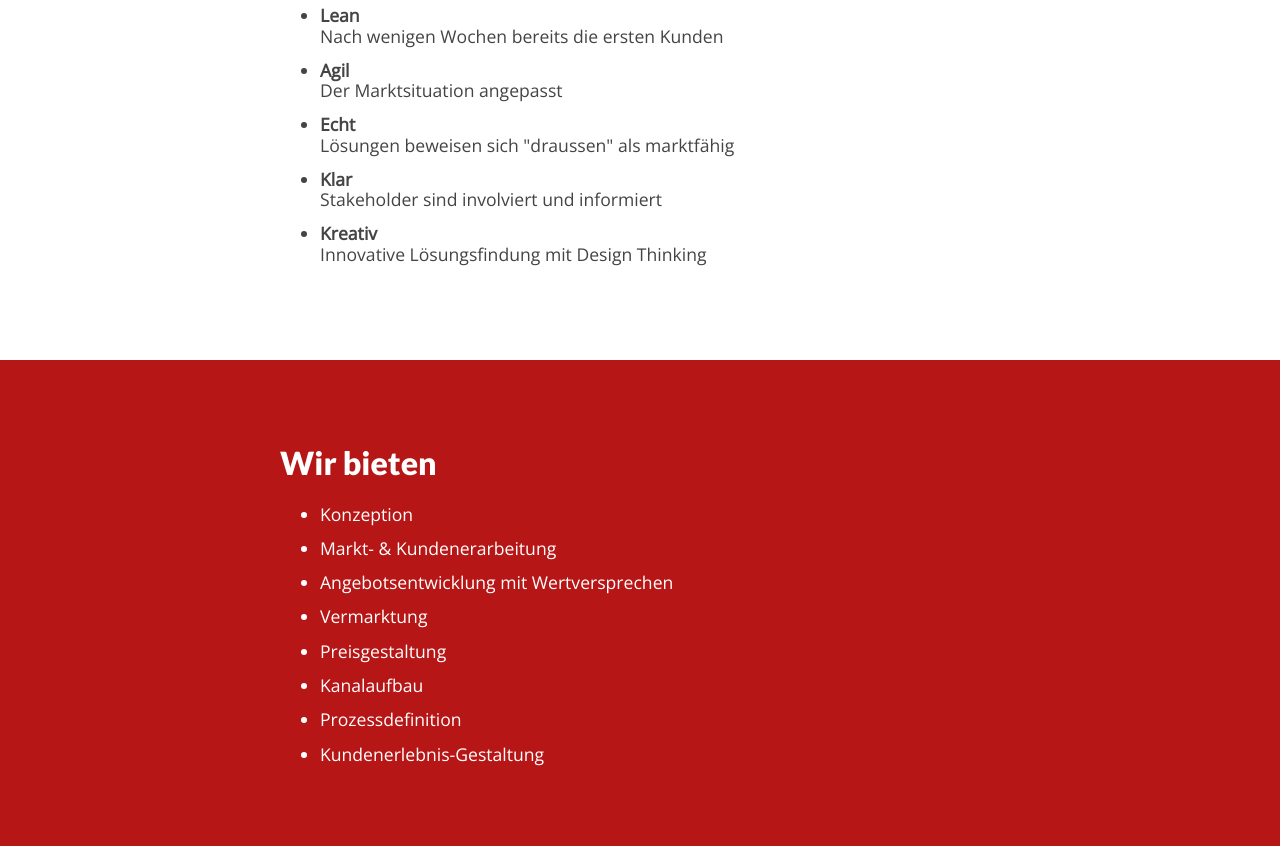
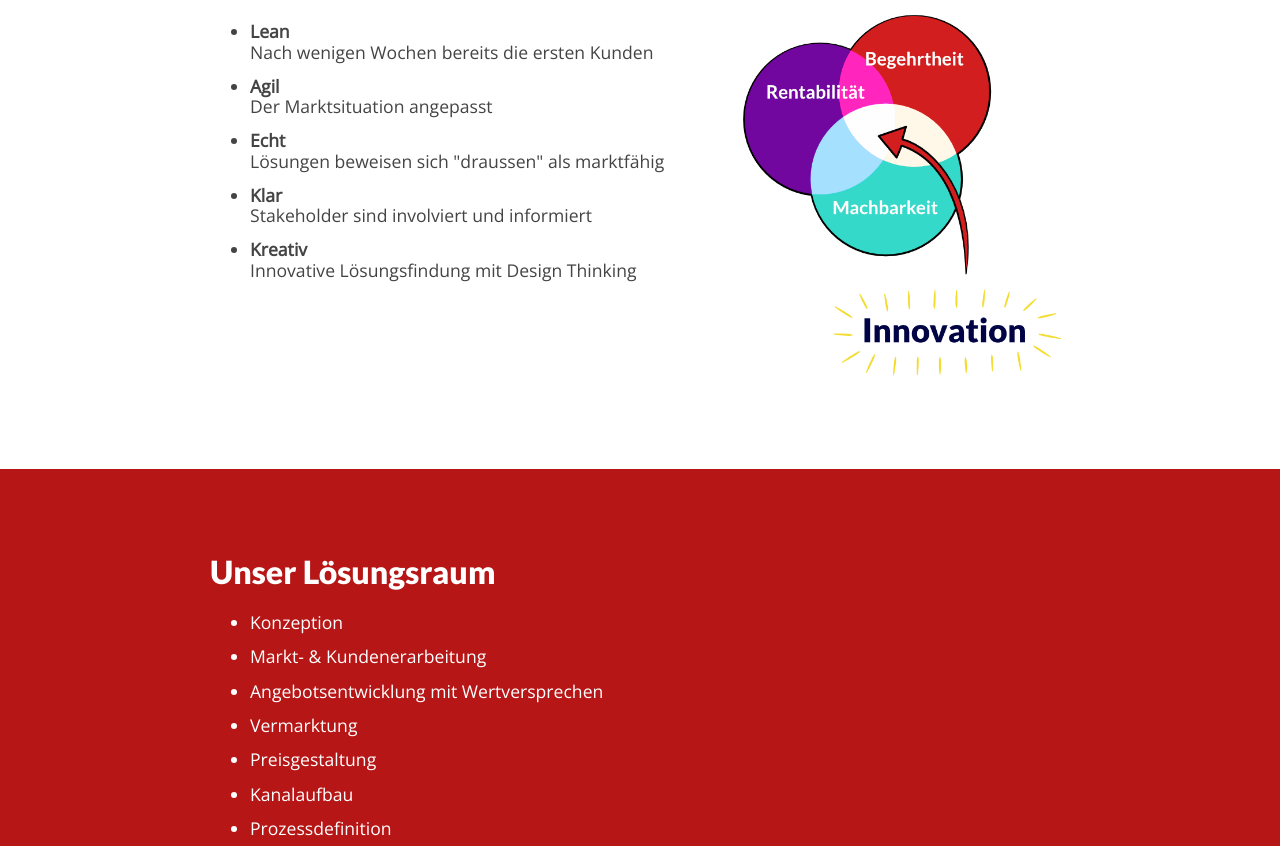
Before and after one commit to philschonholzer/business-designers-webpage, a plain HTML site: page index.html in a window 1280 px wide. Shown: the part 432-1278 px from the top of the page. Drawn offline with nearby package versions, Linux system fonts and the light colour scheme.

Commit message:
Better USP

```diff
--- a/index.html
+++ b/index.html
@@ -37,8 +37,9 @@
     <article>
         <section>
             <div class="container">
-                <h1>Ihr Vorteil</h1>
-                <ul>
+                <div class="value-proposition">
+                    <h1 style="grid-area: title;">Unsere Stärken</h1>
+                    <ul style="grid-area: list;">
                         <li>
                             <strong>Lean</strong>
                             <br>Nach wenigen Wochen bereits die ersten Kunden</li>
@@ -55,11 +56,13 @@
                             <strong>Kreativ</strong>
                             <br>Innovative Lösungsfindung mit Design Thinking</li>
                     </ul>
+                    <img class="venn-diagram" src="venn-diagram.png" alt="Hier entsteht Innovation">
+                </div>
             </div>
         </section>
         <section class="dark">
             <div class="container">
-                <h1>Wir bieten</h1>
+                <h1>Unser Lösungsraum</h1>
                 <ul>
                     <li>Konzeption</li>
                     <li>Markt- & Kundenerarbeitung</li>
--- a/style.css
+++ b/style.css
@@ -1,5 +1,5 @@
 html {
-  font-family: "Open Sans", sans-serif;
+    font-family: 'Open Sans', sans-serif;
     color: #444;
 }
 
@@ -7,7 +7,7 @@ h1,
 h2,
 h3,
 h4 {
-  font-family: "Lato", sans-serif;
+    font-family: 'Lato', sans-serif;
 }
 
 h1,
@@ -70,11 +70,30 @@ footer .copyright {
 }
 
 .container {
-  max-width: 720px;
+    max-width: 860px;
     margin-left: auto;
     margin-right: auto;
     padding-left: 1rem;
     padding-right: 1rem;
+}
+
+.value-proposition {
+    display: grid;
+    grid-template: 'title title' 'list venn' auto / 1.5fr minmax(200px, 1fr);
+    grid-gap: 0 1em;
+}
+
+.venn-diagram {
+    grid-area: venn;
+    width: 100%;
+    max-width: 400px;
+    margin: 0 auto;
+}
+
+@media (max-width: 720px) {
+    .value-proposition {
+        grid-template: 'title' 'list' 'venn';
+    }
 }
 
 .designed h1 {
@@ -104,9 +123,10 @@ footer .copyright {
 
 .logo-list img {
     width: 100%;
-  max-width: 160px;
+    max-width: 190px;
     margin: 1em auto;
     padding: 0 2em;
+    box-sizing: border-box;
 }
 
 .contact {
```
Also changed, not shown: venn-diagram.png (added). Lines whose indentation alone changed are shown as unchanged.
